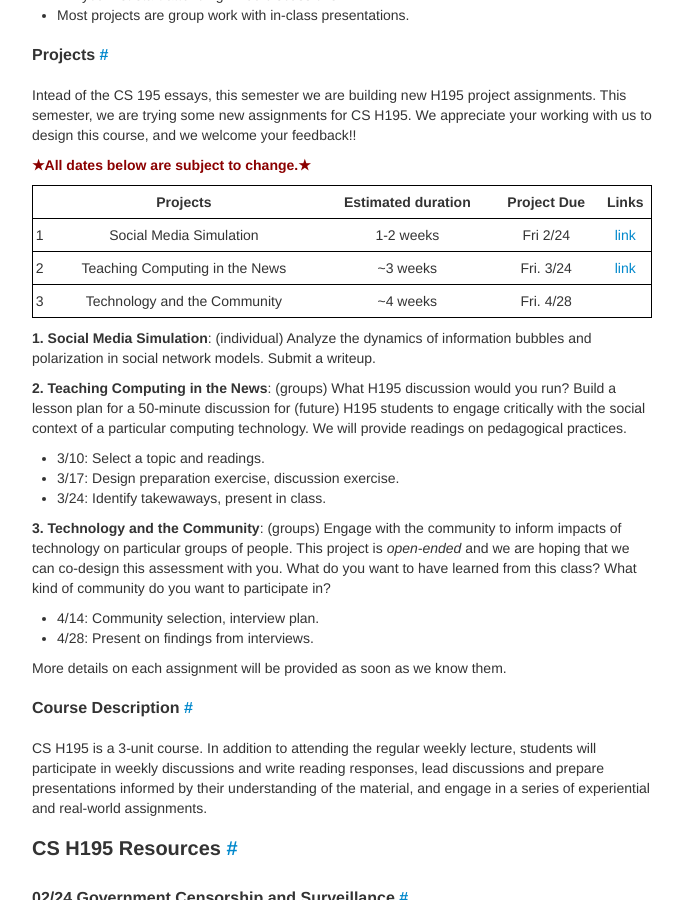
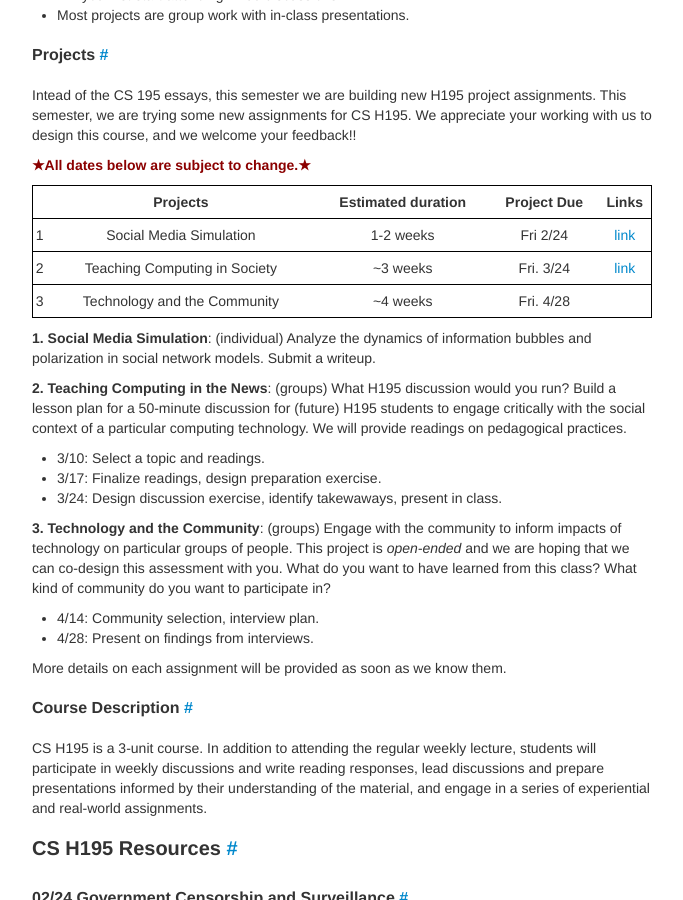
Before and after one commit to Berkeley-CS195/sp23, a Jekyll site: the page built from discussion.md, in a window 1280 px wide and 900 px high, scrolled down 1274 px. Shown: the whole window, without its empty margins (458-1141 px from the left). Built offline with Jekyll 4.4.1, drawn with Linux system fonts in a browser that asks for light colours.

Commit message:
Finalize H195 proj 2 spec

```diff
--- a/discussion.md
+++ b/discussion.md
@@ -74,7 +74,7 @@ This semester, we are trying some new assignments for CS H195. We appreciate you
 |       | Projects | Estimated duration | Project Due  | Links                    |
 | ----- | ------ | ----- | --- |
 | 1     | Social Media Simulation | 1-2 weeks | Fri 2/24 | [link][proj1]      |
-| 2     | Teaching Computing in the News | ~3 weeks | Fri. 3/24 | [link][proj2]      |
+| 2     | Teaching Computing in Society | ~3 weeks | Fri. 3/24 | [link][proj2]      |
 | 3     | Technology and the Community   | ~4 weeks | Fri. 4/28 |       |
 
 [proj1]: assignments/h195-proj1.md
@@ -90,8 +90,8 @@ students to engage critically with the social context of a particular computing
 technology. We will provide readings on pedagogical practices.
 
 - 3/10: Select a topic and readings.
-- 3/17: Design preparation exercise, discussion exercise.
-- 3/24: Identify takewaways, present in class.
+- 3/17: Finalize readings, design preparation exercise.
+- 3/24: Design discussion exercise, identify takewaways, present in class.
 
 
 <b>3. Technology and the Community</b>: (groups) Engage with the community to
```
Also changed, not shown: assignments/h195-proj2.md (+8 -4 lines).
